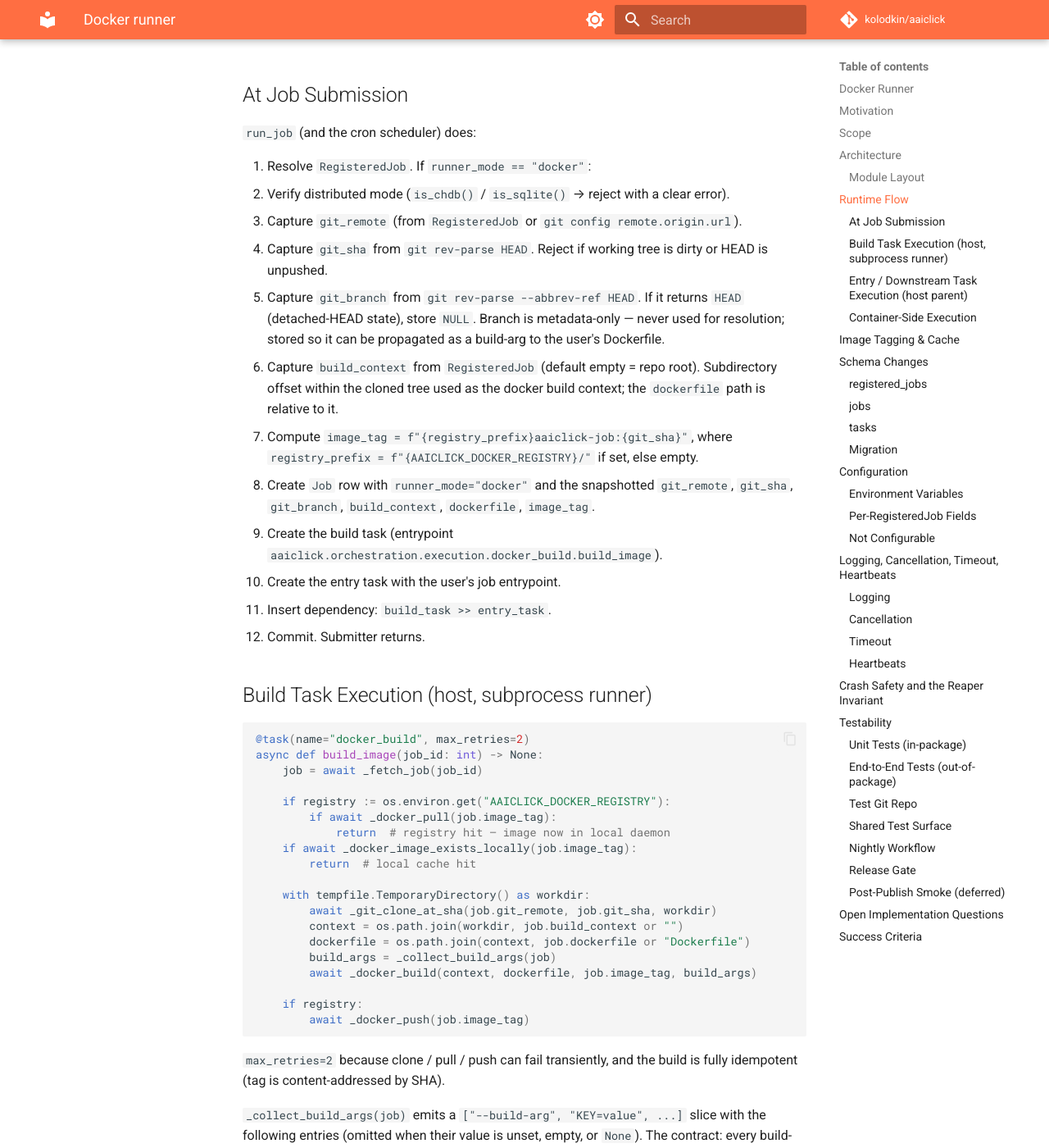
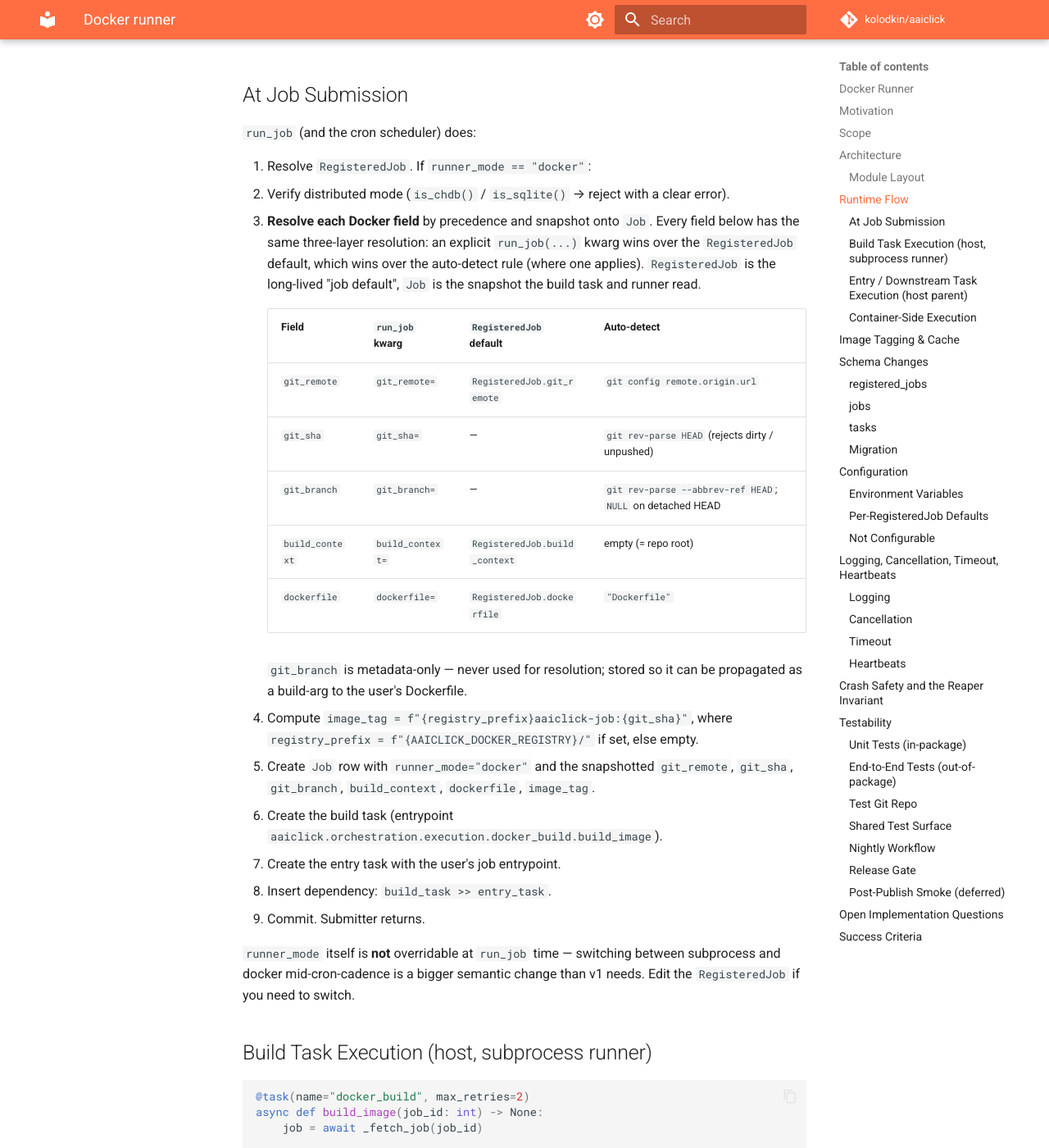
Before and after one commit to kolodkin/aaiclick, an MkDocs documentation site: the page built from docs/docker_runner.md, in a window 1280 px wide and 1400 px high, scrolled down 2296 px. Shown: the whole window at 82% size. Built offline with MkDocs 1.6.1 and Material for MkDocs 9.7.7, drawn with Linux system fonts in a browser that asks for light colours; comment, search, counter and statistics services are not loaded; some of the changed text lies outside the part shown.

Commit message:
refactor: spell out RegisteredJob default → Job snapshot duality
Make explicit that RegisteredJob holds long-lived "job defaults", Job
holds the snapshotted actuals the build task and runner read, and
run_job may override any default per-run. Adds a precedence table in
At Job Submission listing every Docker field with its run_job kwarg,
RegisteredJob default, and auto-detect rule. Calls out that
runner_mode is intentionally not run_job-overridable.

```diff
--- a/docs/docker_runner.md
+++ b/docs/docker_runner.md
@@ -104,18 +104,25 @@ runner like any other task.
 1. Resolve `RegisteredJob`. If `runner_mode == "docker"`:
    - Verify distributed mode (`is_chdb()` / `is_sqlite()` → reject with
      a clear error).
-   - Capture `git_remote` (from `RegisteredJob` or
-     `git config remote.origin.url`).
-   - Capture `git_sha` from `git rev-parse HEAD`. Reject if working tree
-     is dirty or HEAD is unpushed.
-   - Capture `git_branch` from `git rev-parse --abbrev-ref HEAD`. If
-     it returns `HEAD` (detached-HEAD state), store `NULL`. Branch is
-     metadata-only — never used for resolution; stored so it can be
-     propagated as a build-arg to the user's Dockerfile.
-   - Capture `build_context` from `RegisteredJob` (default empty =
-     repo root). Subdirectory offset within the cloned tree used as
-     the docker build context; the `dockerfile` path is relative to
-     it.
+   - **Resolve each Docker field** by precedence and snapshot onto `Job`.
+     Every field below has the same three-layer resolution: an
+     explicit `run_job(...)` kwarg wins over the `RegisteredJob`
+     default, which wins over the auto-detect rule (where one
+     applies). `RegisteredJob` is the long-lived "job default",
+     `Job` is the snapshot the build task and runner read.
+
+     | Field           | `run_job` kwarg  | `RegisteredJob` default            | Auto-detect                          |
+     |-----------------|------------------|------------------------------------|--------------------------------------|
+     | `git_remote`    | `git_remote=`    | `RegisteredJob.git_remote`         | `git config remote.origin.url`       |
+     | `git_sha`       | `git_sha=`       | —                                  | `git rev-parse HEAD` (rejects dirty / unpushed) |
+     | `git_branch`    | `git_branch=`    | —                                  | `git rev-parse --abbrev-ref HEAD`; `NULL` on detached HEAD |
+     | `build_context` | `build_context=` | `RegisteredJob.build_context`      | empty (= repo root)                  |
+     | `dockerfile`    | `dockerfile=`    | `RegisteredJob.dockerfile`         | `"Dockerfile"`                       |
+
+     `git_branch` is metadata-only — never used for resolution;
+     stored so it can be propagated as a build-arg to the user's
+     Dockerfile.
+
    - Compute `image_tag = f"{registry_prefix}aaiclick-job:{git_sha}"`,
      where `registry_prefix = f"{AAICLICK_DOCKER_REGISTRY}/"` if set, else
      empty.
@@ -127,6 +134,10 @@ runner like any other task.
 4. Create the entry task with the user's job entrypoint.
 5. Insert dependency: `build_task >> entry_task`.
 6. Commit. Submitter returns.
+
+`runner_mode` itself is **not** overridable at `run_job` time — switching
+between subprocess and docker mid-cron-cadence is a bigger semantic
+change than v1 needs. Edit the `RegisteredJob` if you need to switch.
 
 ## Build Task Execution (host, subprocess runner)
 
@@ -317,12 +328,18 @@ All on existing tables; no new tables.
 
 ## `registered_jobs`
 
+These columns hold **defaults** — the long-lived "job default"
+declared at registration time. Every column has a matching column on
+`Job` that snapshots the resolved value at submission. `run_job` may
+override any of them per-run (see **At Job Submission** for the
+precedence table).
+
 | Column          | Type                       | Default              | Purpose                                                |
 |-----------------|----------------------------|----------------------|--------------------------------------------------------|
-| `runner_mode`   | `String` + CHECK           | `"subprocess"`       | `"subprocess"` or `"docker"`                           |
-| `dockerfile`    | `String`                   | `NULL` → `Dockerfile`| Path to Dockerfile relative to `build_context`         |
-| `git_remote`    | `String`                   | `NULL` → auto-detect | Override `git config remote.origin.url`                |
-| `build_context` | `String`                   | `NULL` → repo root   | Subdirectory offset within the cloned tree used as the docker build context (monorepo support) |
+| `runner_mode`   | `String` + CHECK           | `"subprocess"`       | `"subprocess"` or `"docker"` (not `run_job`-overridable) |
+| `dockerfile`    | `String`                   | `NULL` → `Dockerfile`| Default Dockerfile path relative to `build_context`    |
+| `git_remote`    | `String`                   | `NULL` → auto-detect | Default; falls through to `git config remote.origin.url` |
+| `build_context` | `String`                   | `NULL` → repo root   | Default subdirectory offset within the cloned tree used as the docker build context (monorepo support) |
 
 CHECK constraint name: `ck_registered_jobs_runner_mode`.
 
@@ -337,7 +354,11 @@ RUNNER_MODES: list[RunnerMode] = [RUNNER_SUBPROCESS, RUNNER_DOCKER]
 
 ## `jobs`
 
-Snapshotted from `RegisteredJob` at submission for reproducibility.
+These columns are the **primary** values the build task and runner
+read. They're snapshotted at submission from a three-layer resolve:
+`run_job` kwarg → `RegisteredJob` default → auto-detect. Once
+written, the build task / runner never re-read `RegisteredJob` —
+later edits to it don't affect in-flight or already-submitted runs.
 
 | Column          | Type                       | Default        | Purpose                                            |
 |-----------------|----------------------------|----------------|----------------------------------------------------|
@@ -415,15 +436,21 @@ The framework does not pass `--network`. Operator ensures the SQL and CH
 URLs resolve from inside a container (real hostnames, `host.docker.internal`,
 or a Docker network the operator manages outside the framework).
 
-## Per-RegisteredJob Fields
+## Per-RegisteredJob Defaults
 
-- `runner_mode` — `"subprocess"` or `"docker"`.
-- `dockerfile` — path within the cloned tree (relative to
-  `build_context`), default `Dockerfile`.
-- `git_remote` — override for `git config remote.origin.url` if needed.
-- `build_context` — subdirectory offset within the cloned tree used
-  as the docker build context. Default empty (repo root). Use this
-  for monorepos with multiple jobs.
+These fields establish the **default** values for the registered
+job. Every run snapshots the resolved value onto `Job`; `run_job` can
+override on a per-run basis (see precedence table in **At Job
+Submission**).
+
+- `runner_mode` — `"subprocess"` or `"docker"`. Not `run_job`-overridable.
+- `dockerfile` — default Dockerfile path (relative to `build_context`).
+  `NULL` → `"Dockerfile"`.
+- `git_remote` — default git URL. `NULL` → auto-detect via
+  `git config remote.origin.url`.
+- `build_context` — default subdirectory offset within the cloned
+  tree used as the docker build context. `NULL` → empty (repo root).
+  Useful for monorepos with multiple jobs.
 
 ## Not Configurable
 
```
